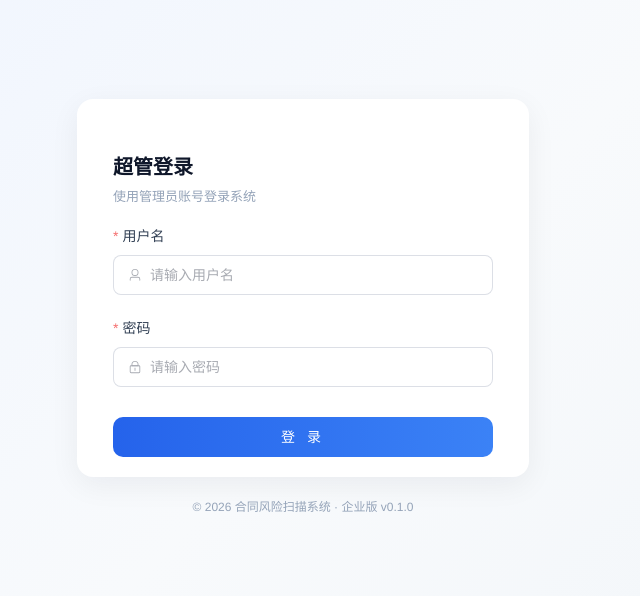
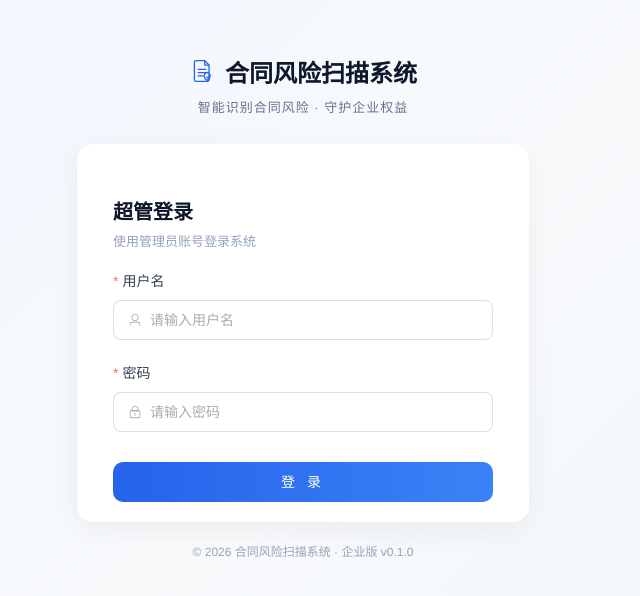
Before and after one commit to MrLiuGangQiang/contract-risk, a Vue app in the folder frontend/: page /login in a window 1280 px wide. Shown: the part 118-714 px from the top of the page, without its empty margins (337-977 px from the left). Built offline with nearby package versions, Linux system fonts and the light colour scheme; no server answers.

Commit message:
style(login): 登录页补充系统品牌信息
- 顶部加回系统名称与定位语（合同图标 + 合同风险扫描系统）
- 钉钉卡片副标题改为使用企业钉钉账号扫码登录
- 保持单列居中、浅色简洁风格

```diff
--- a/frontend/src/views/LoginView.vue
+++ b/frontend/src/views/LoginView.vue
@@ -1,12 +1,20 @@
 <template>
   <div class="login-page">
+    <header class="brand-head">
+      <div class="brand-row">
+        <ContractIcon :size="26" color="#2563eb" class="brand-icon" />
+        <h1>合同风险扫描系统</h1>
+      </div>
+      <p class="brand-slogan">智能识别合同风险 · 守护企业权益</p>
+    </header>
+
     <div class="login-card" v-loading="loadingMethods">
       <!-- 钉钉扫码登录（默认内嵌官方二维码，不自动跳转） -->
       <template v-if="mode === 'dingtalk'">
         <div class="card-head center">
           <DingTalkIcon :size="56" class="dingtalk-icon" />
           <h2>钉钉扫码登录</h2>
-          <p>打开钉钉 App 扫一扫即可登录</p>
+          <p>使用企业钉钉账号扫码登录</p>
         </div>
 
         <div class="qr-area" v-loading="dingtalkLoading">
@@ -79,6 +87,7 @@ import {
   login,
 } from '@/api/auth'
 import { useAuthStore } from '@/stores/auth'
+import ContractIcon from '@/components/ContractIcon.vue'
 import DingTalkIcon from '@/components/DingTalkIcon.vue'
 import DingtalkQrLogin from '@/components/DingtalkQrLogin.vue'
 
@@ -221,6 +230,33 @@ async function onLogin() {
   color: #0f172a;
 }
 
+/* ===== 顶部品牌区（说明系统用途） ===== */
+.brand-head {
+  text-align: center;
+  margin-bottom: 28px;
+}
+.brand-row {
+  display: flex;
+  align-items: center;
+  justify-content: center;
+  gap: 10px;
+}
+.brand-row h1 {
+  margin: 0;
+  font-size: 24px;
+  font-weight: 700;
+  color: #0f172a;
+}
+.brand-slogan {
+  margin: 8px 0 0;
+  font-size: 13px;
+  color: #64748b;
+  letter-spacing: 1px;
+}
+.brand-icon {
+  flex-shrink: 0;
+}
+
 /* ===== 登录卡片（浅色简洁，无边框） ===== */
 .login-card {
   width: 100%;
```
